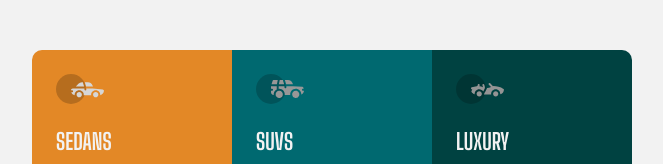
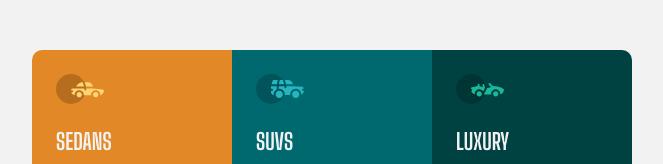
Before and after one commit to obasekiosa/3-column-preview-card-component, a React (Create React App) app: page / in a window 1280 px wide. Shown: the top 164 px of the page, without its empty margins (308-971 px from the left). Built offline with nearby package versions, Linux system fonts and the light colour scheme.

Commit message:
Add saturation filter to icons

```diff
--- a/src/components/preview_card/PreviewCard.scss
+++ b/src/components/preview_card/PreviewCard.scss
@@ -32,7 +32,7 @@ $very-light-gray : hsl(0, 0%, 95%); //(background, headings, buttons)
 
     img {
         width: 48px;
-        filter:saturate(0);
+        filter: saturate(1);
     }
 
     h2 {
```
